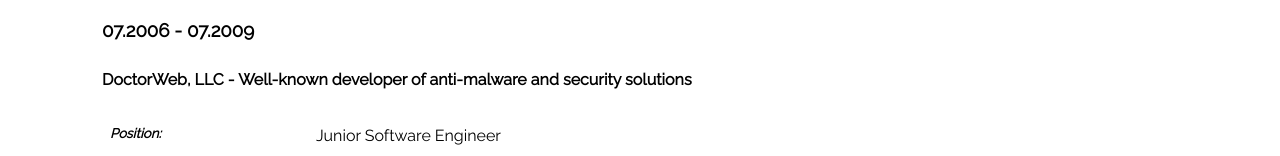
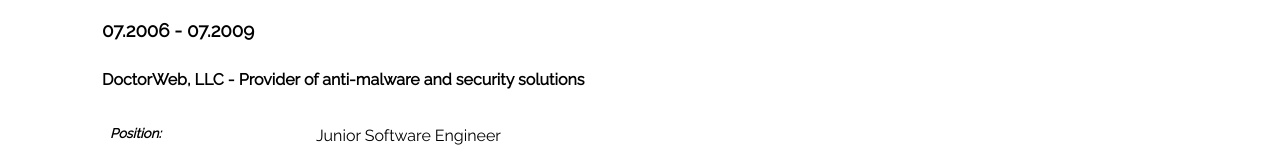
Before and after one commit to yuchdev/yuchdev.github.io, a plain HTML site: page index.html in a window 1280 px wide. Shown: the part 5378-5534 px from the top of the page. Drawn offline with Linux system fonts and the light colour scheme.

Commit message:
Added some links and documentation

```diff
--- a/index.html
+++ b/index.html
@@ -440,7 +440,7 @@
               07.2006 - 07.2009
             </h3>
             <h4>
-              DoctorWeb, LLC - Well-known developer of anti-malware and security solutions
+              DoctorWeb, LLC - Provider of anti-malware and security solutions
             </h4>
             <table class="job-description">
               <tr>
```
